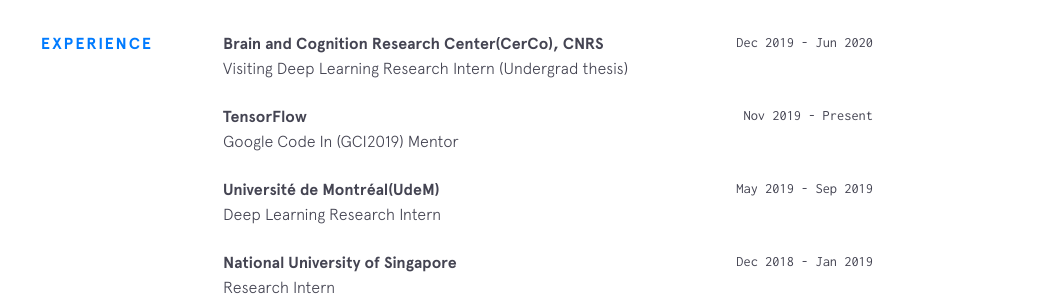
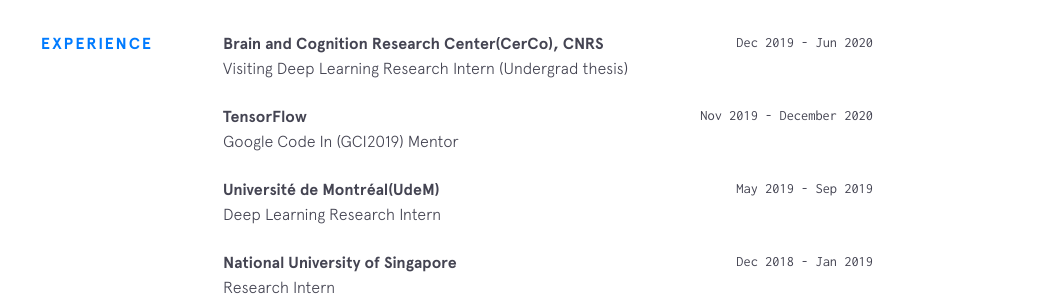
Before and after one commit to vasudev-sharma/vasudev-sharma-.github.io, a Jekyll site: the page built from index.html, in a window 1280 px wide and 900 px high, scrolled down 1732 px. Shown: the part 152-452 px from the top of the window, without its empty margins (227-1280 px from the left). Built offline with Jekyll 4.4.1, drawn with Linux system fonts in a browser that asks for light colours; nearby versions of some CDN libraries.

Commit message:
Update GCI experience duration

```diff
--- a/_data/experience.yml
+++ b/_data/experience.yml
@@ -6,7 +6,7 @@
 
 - company: TensorFlow
   url: https://www.linkedin.com/in/vasudev-sharma-/detail/treasury/position:1544115373/?entityUrn=urn%3Ali%3Afsd_profileTreasuryMedia%3A(ACoAACPApdQBey4j4is7FuGc6szNR-dyGcfshGk%2C1582386388133)&section=position%3A1544115373&treasuryCount=1
-  time: Nov 2019 - Present
+  time: Nov 2019 - December 2020
   position: Google Code In (GCI2019) Mentor
 
 - company: Université de Montréal(UdeM)
```
Also changed, not shown: 1 other file.
